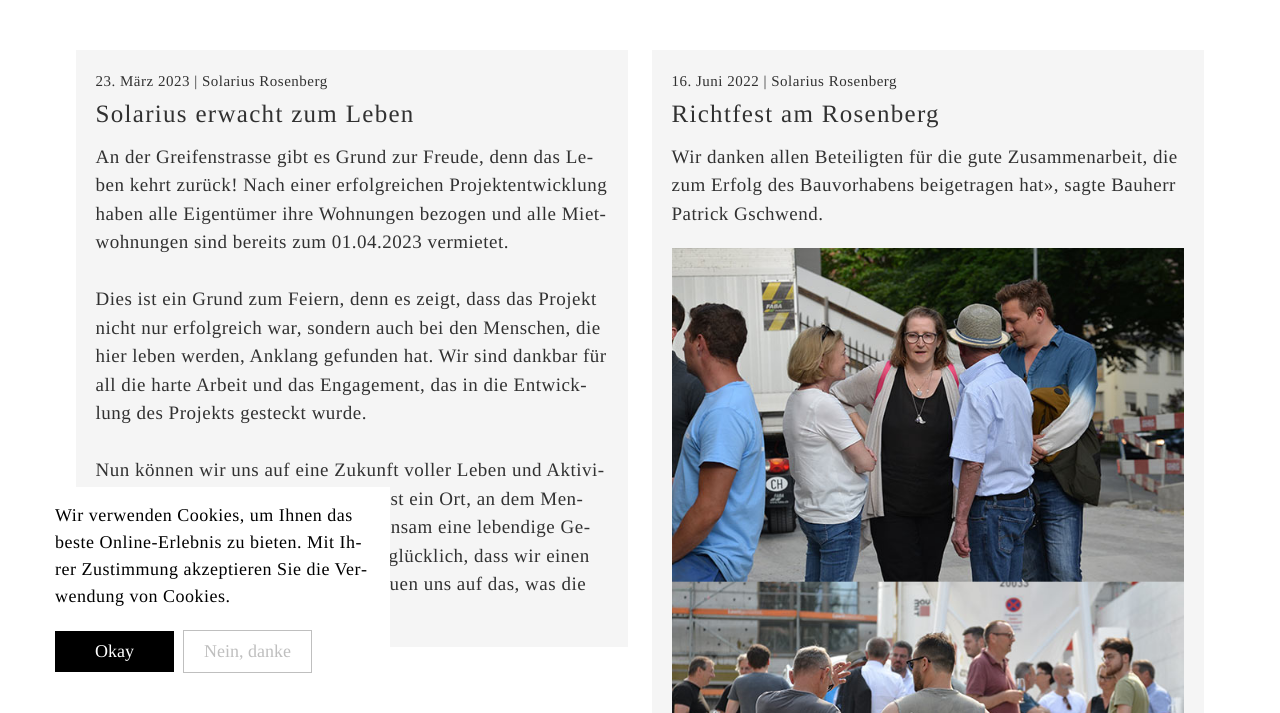
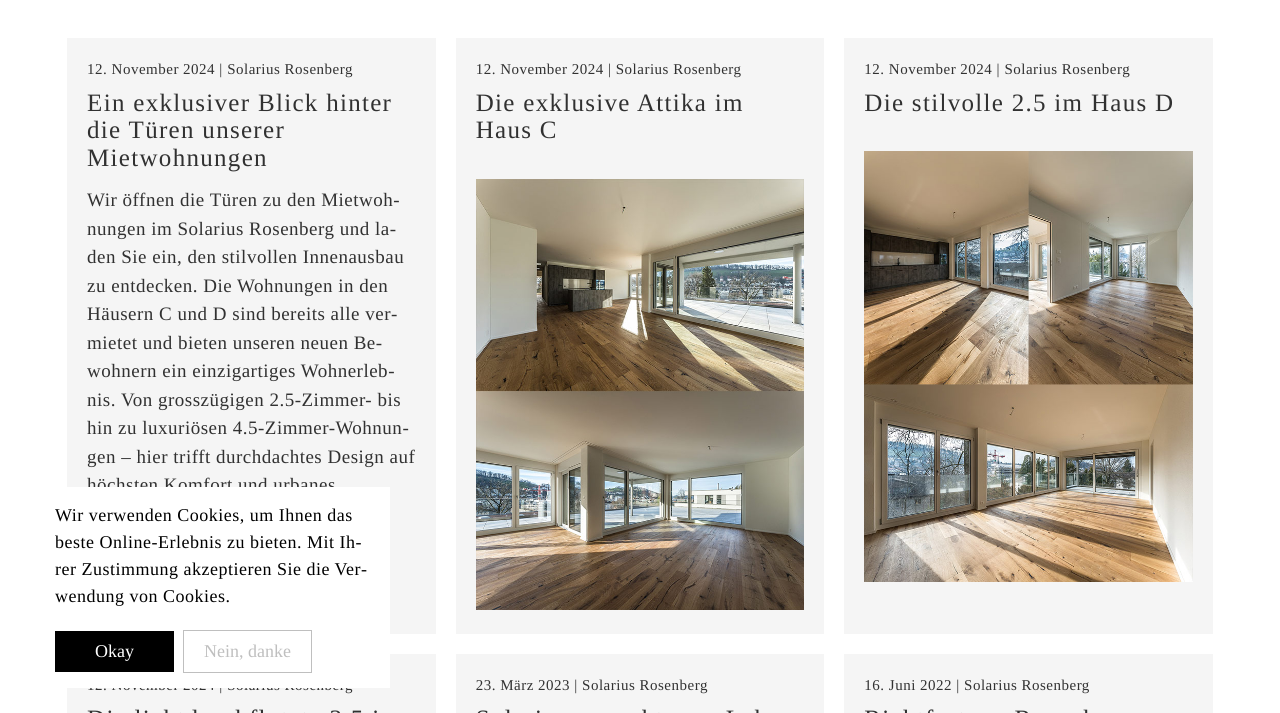
Before and after one commit to timbukflow/solarius, a plain HTML site: page news.html in a window 1280 px wide. Shown: the part 87-800 px from the top of the page. Drawn offline with nearby package versions, Linux system fonts and the light colour scheme.

Commit message:
news 2024

```diff
--- a/news.html
+++ b/news.html
@@ -50,6 +50,29 @@
         </nav>
 
         <div class="aktuell">
+            <div class="news">
+                <h3>12. November 2024 | Solarius Rosenberg</h3>
+                <h1>Ein exklusiver Blick hinter die Türen unserer Mietwohnungen</h1>
+                <h2>
+                    Wir öffnen die Türen zu den Mietwohnungen im Solarius Rosenberg und laden Sie ein, den stilvollen Innenausbau zu entdecken. Die Wohnungen in den Häusern C und D sind bereits alle vermietet und bieten unseren neuen Bewohnern ein einzigartiges Wohnerlebnis. Von grosszügigen 2.5-Zimmer- bis hin zu luxuriösen 4.5-Zimmer-Wohnungen – hier trifft durchdachtes Design auf höchsten Komfort und urbanes Lebensgefühl.
+                </h2>
+            </div>
+            <div class="news">
+                <h3>12. November 2024 | Solarius Rosenberg</h3>
+                <h1>Die exklusive Attika im Haus C</h1>
+                <img src="img/news-solarius-rosenberg-greifenstrasse-C51.jpg" alt="Solarius Rosenberg Wohnung" title="Solarius Rosenberg Wohnung" />
+            </div>
+            <div class="news">
+                <h3>12. November 2024 | Solarius Rosenberg</h3>
+                <h1>Die stilvolle 2.5 im Haus D</h1>
+                <img src="img/news-solarius-rosenberg-greifenstrasse-D11.jpg" alt="Solarius Rosenberg Wohnung" title="Solarius Rosenberg Wohnung" />
+            </div>
+            <div class="news">
+                <h3>12. November 2024 | Solarius Rosenberg</h3>
+                <h1>Die lichtdurchflutete 3.5 im Haus D</h1>
+                <img src="img/news-solarius-rosenberg-greifenstrasse-D22.jpg" alt="Solarius Rosenberg Wohnung" title="Solarius Rosenberg Wohnung" />
+            </div>
+
             <div class="news">
                 <h3>23. März 2023 | Solarius Rosenberg</h3>
                 <h1>Solarius erwacht zum Leben</h1>
--- a/styles/main.css
+++ b/styles/main.css
@@ -299,16 +299,18 @@ Live Video
 }
 
 .aktuell {
-    position: relative;
     padding: 0 5%;
     margin-top: 125px;
+    display: flex;
+    flex-wrap: wrap;
+    justify-content: center;
+    gap: 20px;
 }
 
 
 .news {
     background: whitesmoke;
-    width: 48%;
-    margin: 1%;
+    width: 32%;
     padding: 20px;
     text-align: left;
     float: left;
@@ -715,6 +717,8 @@ Responsive
 }
 
 @media screen and (max-width: 1190px) {
+    .news {width: 48%;}
+
     .footer-25 {
         width: 50%;
         margin-bottom: 20px;
```
Also changed, not shown: img/news-solarius-rosenberg-greifenstrasse-C51.jpg (added), img/news-solarius-rosenberg-greifenstrasse-D11.jpg (added), img/news-solarius-rosenberg-greifenstrasse-D22.jpg (added), 1 other file.
